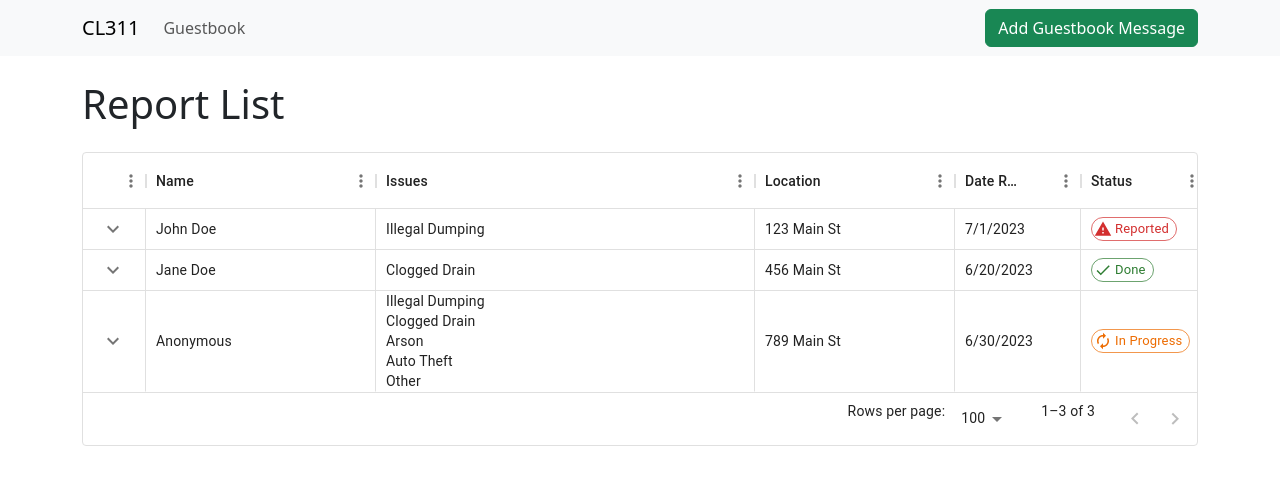
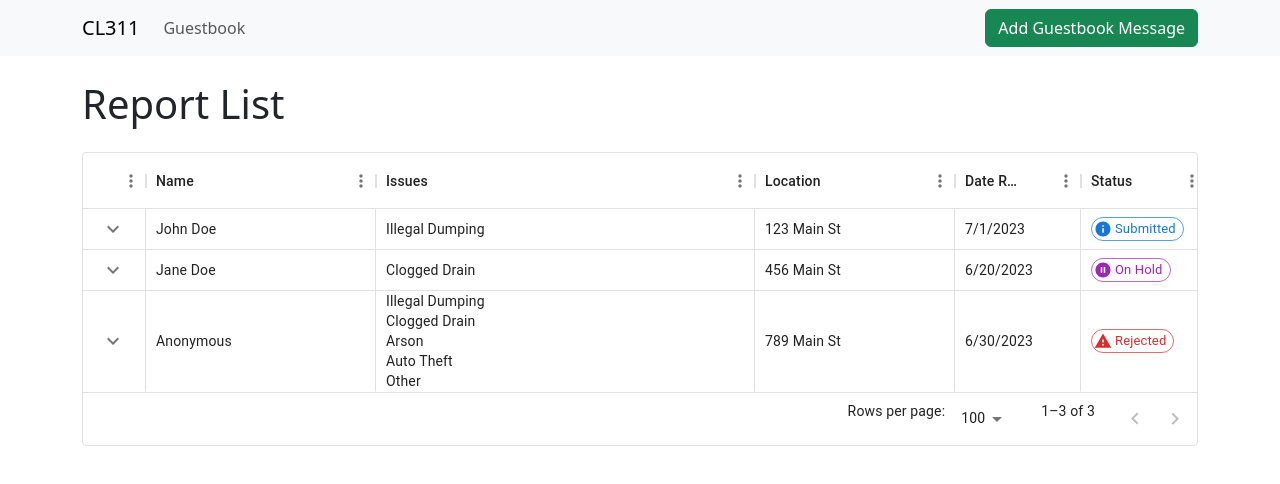
Before and after one commit to CodeDayLabs311/cl311, a Next.js app in the folder app/: page /report in a window 1280 px wide. Shown: the top 484 px of the page. Built offline with nearby package versions, Linux system fonts and the light colour scheme.

Commit message:
Add more report statuses

```diff
--- a/app/src/components/report/Table.tsx
+++ b/app/src/components/report/Table.tsx
@@ -1,9 +1,12 @@
 import React, { useState } from 'react';
 import EditIcon from '@mui/icons-material/Edit';
 import NavigateNextIcon from '@mui/icons-material/NavigateNext';
+import InfoIcon from '@mui/icons-material/Info';
 import WarningIcon from '@mui/icons-material/Warning';
 import CheckIcon from '@mui/icons-material/Check';
 import AutorenewIcon from '@mui/icons-material/Autorenew';
+import PauseCircleIcon from '@mui/icons-material/PauseCircle';
+import CancelIcon from '@mui/icons-material/Cancel';
 import QuestionMarkIcon from '@mui/icons-material/QuestionMark';
 import ExpandMoreIcon from '@mui/icons-material/ExpandMore';
 import ExpandLessIcon from '@mui/icons-material/ExpandLess';
@@ -49,7 +52,7 @@ const rows: GridRowsProp = [
         attachments: 'link to attachments',
         email: true,
         sms: false,
-        statusOfReport: 'Reported',
+        statusOfReport: 'Submitted',
         dateTimeOfSubmission: '07/01/2023',
     },
     {
@@ -64,7 +67,7 @@ const rows: GridRowsProp = [
         attachments: 'image',
         email: true,
         sms: false,
-        statusOfReport: 'Done',
+        statusOfReport: 'On Hold',
         dateTimeOfSubmission: '06/20/2023',
     },
     {
@@ -79,7 +82,7 @@ const rows: GridRowsProp = [
         attachments: 'image',
         email: true,
         sms: false,
-        statusOfReport: 'In Progress',
+        statusOfReport: 'Rejected',
         dateTimeOfSubmission: '06/30/2023',
     },
 ];
@@ -87,11 +90,11 @@ const rows: GridRowsProp = [
 function getChipProps(params: GridRenderCellParams): ChipProps {
     const status = params.value;
     switch (status) {
-        case 'Reported':
+        case 'Submitted':
             return {
-                icon: <WarningIcon color="error" />,
+                icon: <InfoIcon color="primary" />,
                 label: status,
-                color: 'error',
+                color: 'primary',
             };
         case 'In Progress':
             return {
@@ -104,6 +107,18 @@ function getChipProps(params: GridRenderCellParams): ChipProps {
                 icon: <CheckIcon color="success" />,
                 label: status,
                 color: 'success',
+            };
+        case 'On Hold':
+            return {
+                icon: <PauseCircleIcon color="secondary" />,
+                label: status,
+                color: 'secondary',
+            };
+        case 'Rejected':
+            return {
+                icon: <WarningIcon color="error" />,
+                label: status,
+                color: 'error',
             };
         default:
             return {
@@ -255,7 +270,7 @@ export default function Table() {
     ];
 
     return (
-        <div style={{ height: '100%', width: '100%', minWidth: '800px'}}>
+        <div style={{ height: '100%', width: '100%', minWidth: '800px' }}>
             <DataGrid
                 getRowHeight={() => 'auto'}
                 rows={rows}
```
